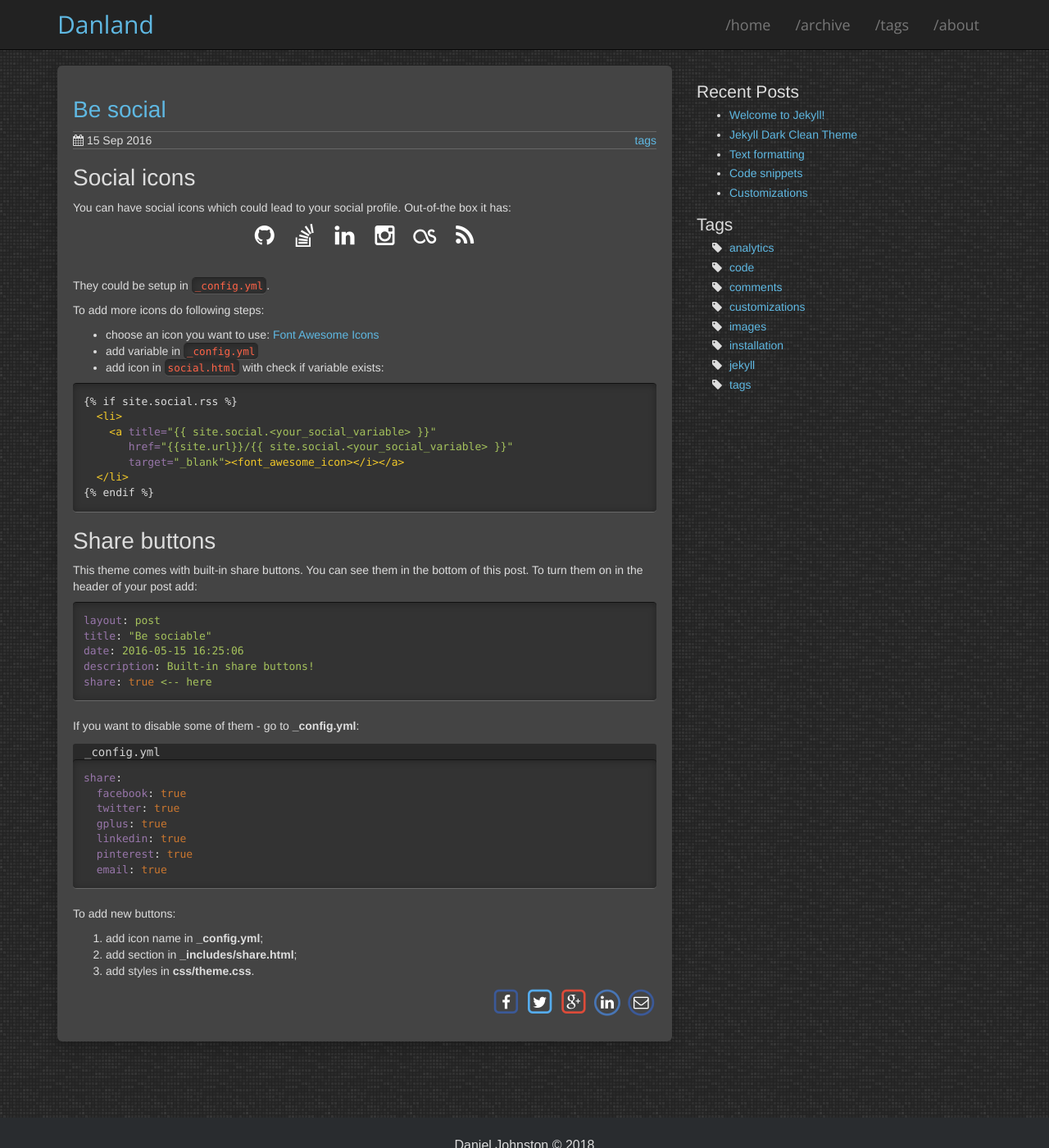
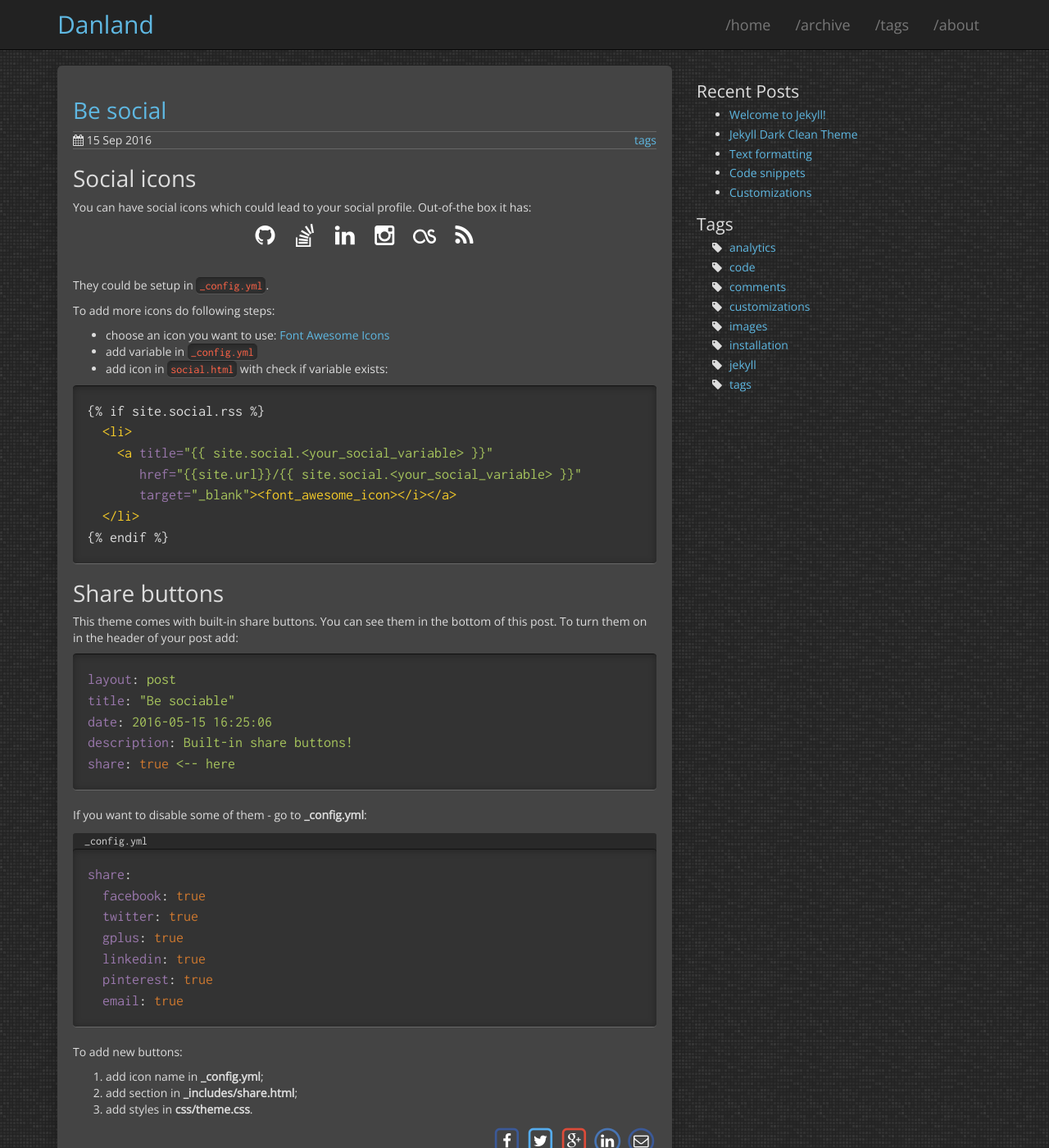
Before and after one commit to g0blue/g0blue.github.io, a Jekyll site: the page built from _posts/2016-09-16-be-social.md, in a window 1280 px wide and 1400 px high. Shown: the whole window at 82% size. Built offline with Jekyll 4.4.1, drawn with Linux system fonts in a browser that asks for light colours.

Commit message:
[danland] Font size

```diff
--- a/_includes/header.html
+++ b/_includes/header.html
@@ -9,7 +9,7 @@
   <title>{{ site.name }}{% if page.title %} | {{ page.title }} {% endif %}</title>
   <meta name="theme-color" content="#222222" />
   <meta name="viewport" content="width=device-width, initial-scale=1.0">
-  <link href="https://fonts.googleapis.com/css?family=Open+Sans|Source+Sans+Pro" rel="stylesheet">
+  <link href="https://fonts.googleapis.com/css?family=Inconsolata|Open+Sans" rel="stylesheet">
   <link href="{{ '/assets/css/font-awesome/css/font-awesome.min.css' | relative_url }}" rel="stylesheet">
   <script src="{{ '/assets/js/jquery.min.js' | relative_url }}"></script>
   <script src="{{ '/assets/js/bootstrap.min.js' | relative_url }}"></script>
--- a/assets/css/theme.scss
+++ b/assets/css/theme.scss
@@ -351,7 +351,7 @@ nav.shrink .navbar-toggle {
   border-top-right-radius: 3px;
   margin-bottom: 0px;
   padding-left: 1em;
-  font-family: Menlo,Monaco,Consolas,"Courier New",monospace;
+  font-family: Inconsolata,Menlo,Monaco,Consolas,"Courier New",monospace;
   border-left: 0px;
   bottom: -2px;
   position: relative;
```
Also changed, not shown: assets/css/bootstrap.min.css, 4 other files.
